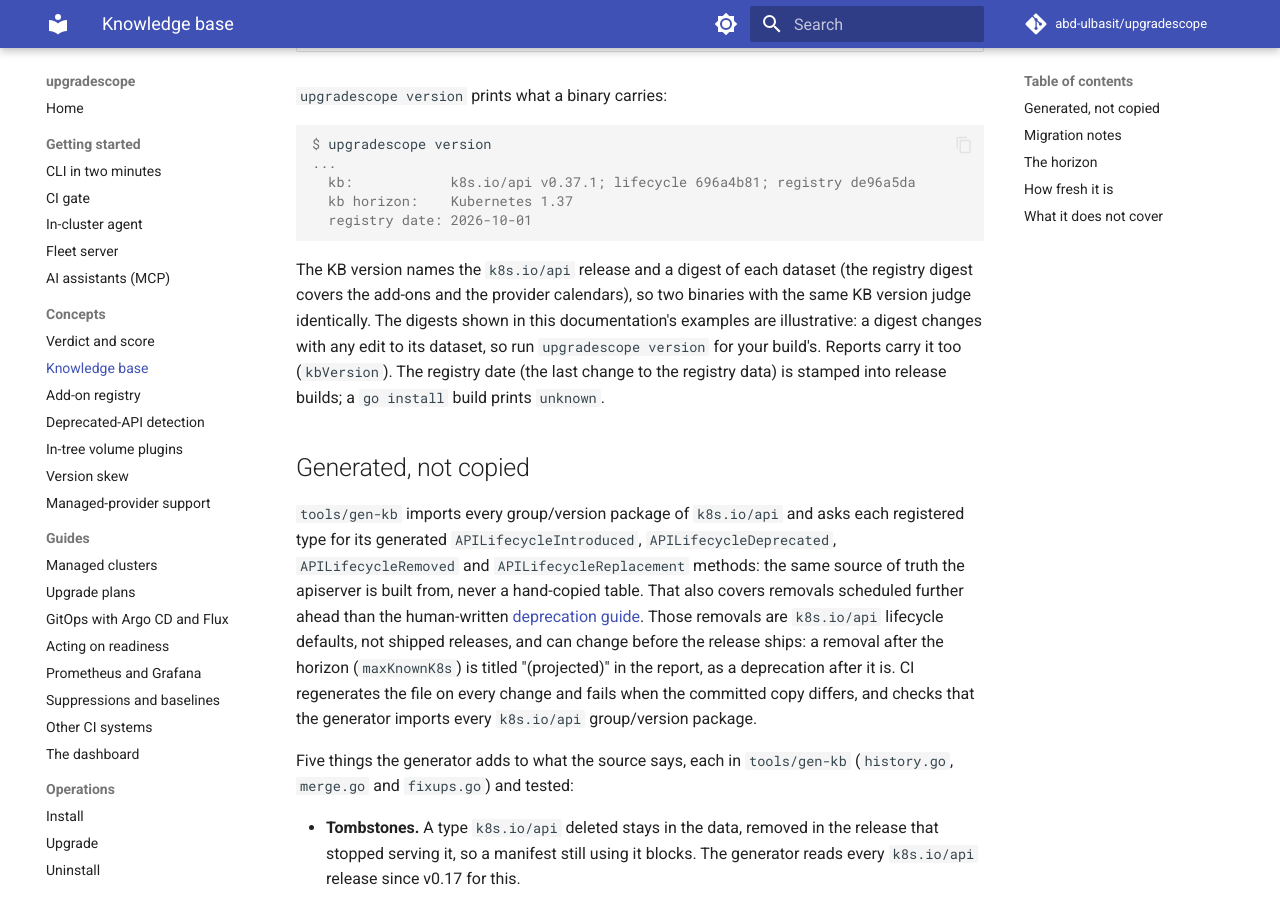
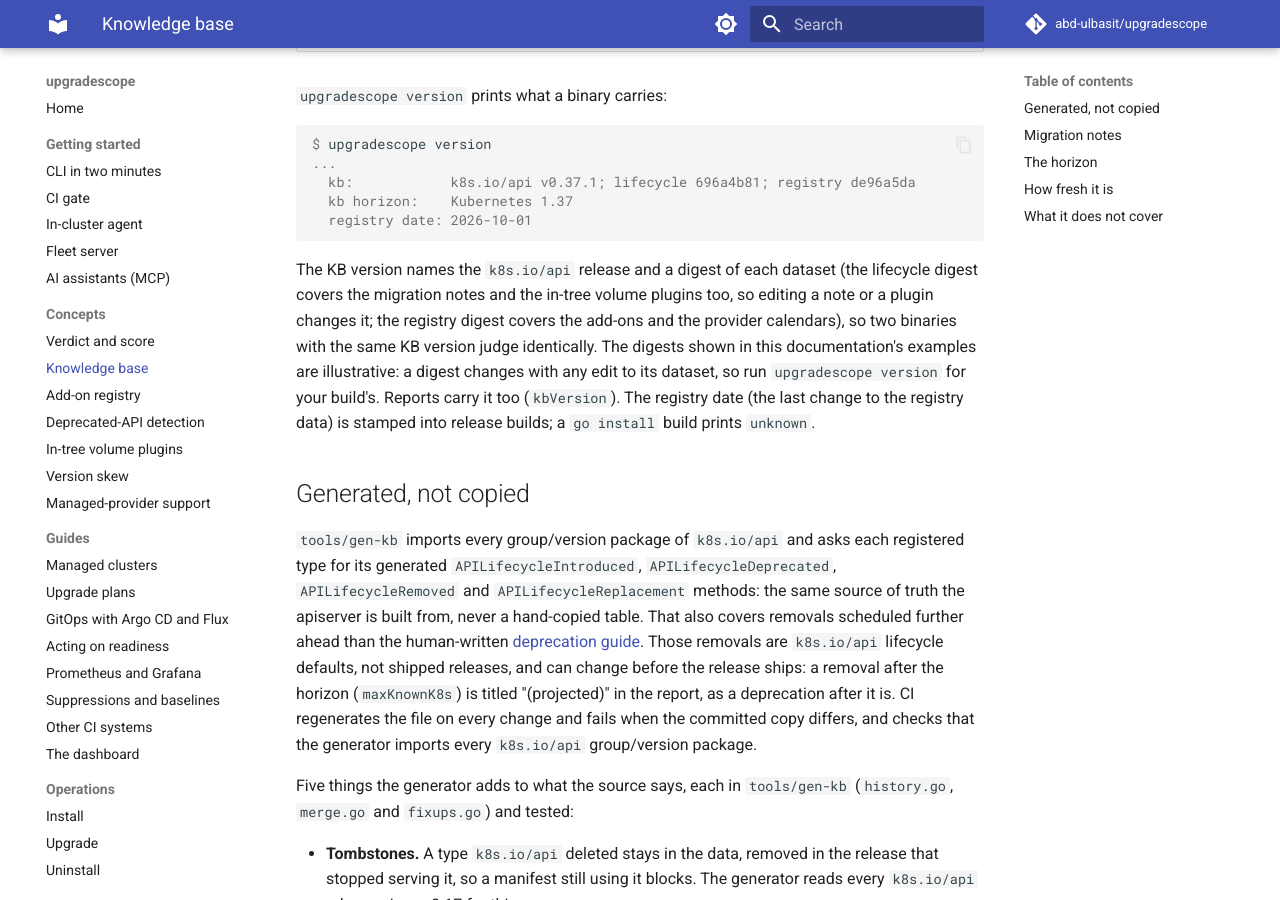
Before and after one commit to abd-ulbasit/upgradescope, an MkDocs documentation site: the page built from docs/concepts/knowledge-base.md, in a window 1280 px wide and 900 px high, scrolled down 945 px. Built offline with MkDocs 1.6.1 and Material for MkDocs 9.7.7, drawn with Linux system fonts in a browser that asks for light colours; comment, search, counter and statistics services are not loaded; some of the changed text lies outside the part shown.

Commit message:
docs: the JSON report's Ingress example carries its migration note
The Ingress example's remediation is what the scan prints since
migration notes shipped. Knowledge base says a Helm stored-manifest
finding carries no note, and that editing a note (or a volume plugin)
changes the lifecycle digest of the KB version.

Refs #330

Co-Authored-By: Claude Fable 5 <noreply@anthropic.com>

````diff
--- a/docs/concepts/knowledge-base.md
+++ b/docs/concepts/knowledge-base.md
@@ -23,7 +23,7 @@ $ upgradescope version
   registry date: 2026-10-01
 ```
 
-The KB version names the `k8s.io/api` release and a digest of each dataset (the registry digest covers the add-ons and the provider calendars),
+The KB version names the `k8s.io/api` release and a digest of each dataset (the lifecycle digest covers the migration notes and the in-tree volume plugins too, so editing a note or a plugin changes it; the registry digest covers the add-ons and the provider calendars),
 so two binaries with the same KB version judge identically. The digests
 shown in this documentation's examples are illustrative: a digest changes
 with any edit to its dataset, so run `upgradescope version` for your
@@ -112,6 +112,9 @@ A finding's remediation is the generated hint, then `; `, then the note, or
 the note alone when there is no hint. The note's citations follow the
 deprecation guide in the finding's. The text appears wherever the finding
 does: the table's `fix:` line, the Markdown cell, `--output json` and SARIF.
+A Helm stored-manifest finding carries no note: its fix is to upgrade the
+release to a chart version that renders supported APIs, not to edit the
+manifest. Editing a note changes the lifecycle digest of the KB version.
 
 The file is separate from `apilifecycle.json` so a regeneration or a weekly
 refresh cannot drop a note, and the KB refuses to load when it cannot be
````
Also changed, not shown: docs/reference/json-report.md (+1 -1 lines).
